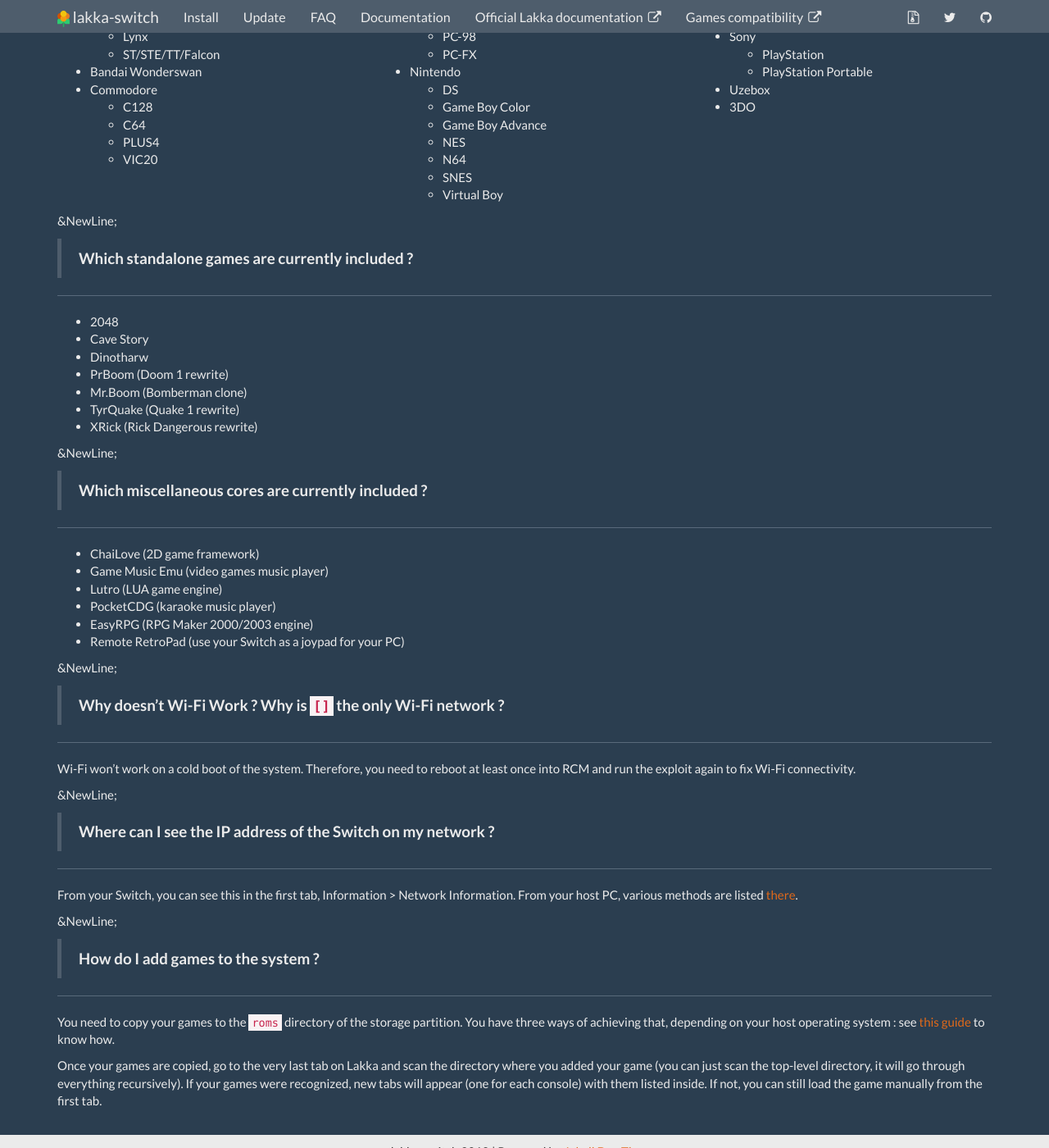
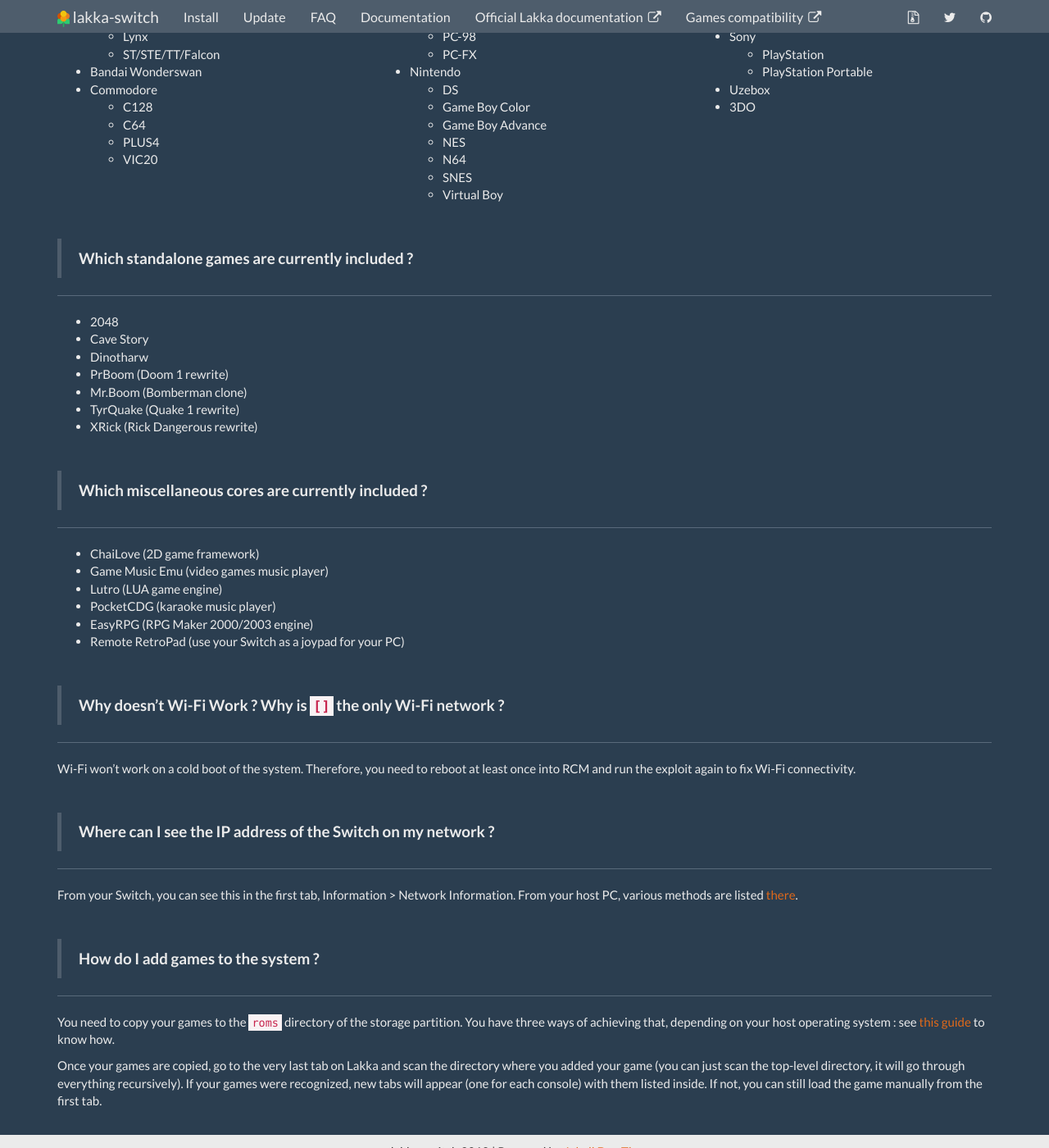
Before and after one commit to lakka-switch/documentation, a Jekyll site: the page built from faq.md, in a window 1280 px wide and 1400 px high, scrolled down 395 px. Shown: the whole window at 82% size. Built offline with Jekyll 4.4.1, drawn with Linux system fonts in a browser that asks for light colours; nearby versions of some CDN libraries.

Commit message:
Update faq.md

```diff
--- a/faq.md
+++ b/faq.md
@@ -11,7 +11,7 @@
 
 {% include consoles_list.html %}
 
-&NewLine;
+&nbsp;
 > **Which standalone games are currently included ?**
 
 ***
@@ -24,7 +24,7 @@
 * TyrQuake (Quake 1 rewrite)
 * XRick (Rick Dangerous rewrite)
 
-&NewLine;
+&nbsp;
 > **Which miscellaneous cores are currently included ?**
 
 ***
@@ -36,21 +36,21 @@
 * EasyRPG (RPG Maker 2000/2003 engine)
 * Remote RetroPad (use your Switch as a joypad for your PC)
 
-&NewLine;
+&nbsp;
 > **Why doesn't Wi-Fi Work ? Why is `[]` the only Wi-Fi network ?**
 
 ***
 
 Wi-Fi won't work on a cold boot of the system. Therefore, you need to reboot at least once into RCM and run the exploit again to fix Wi-Fi connectivity.
 
-&NewLine;
+&nbsp;
 > **Where can I see the IP address of the Switch on my network ?**
 
 ***
 
 From your Switch, you can see this in the first tab, Information > Network Information. From your host PC, various methods are listed [there](http://www.lakka.tv/doc/Finding-the-IP-of-your-Lakka-box/).
 
-&NewLine;
+&nbsp;
 > **How do I add games to the system ?**
 
 ***
```
